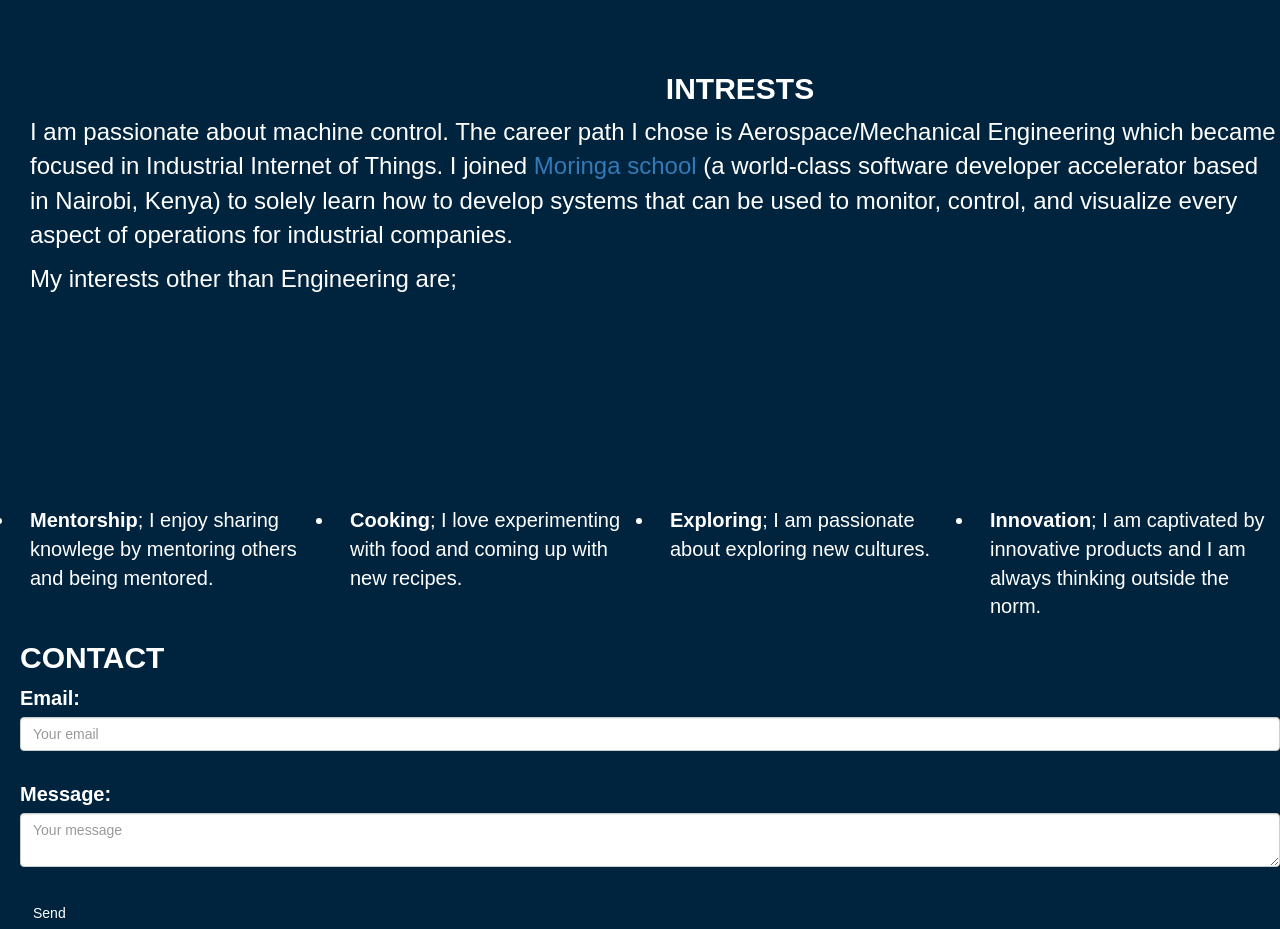
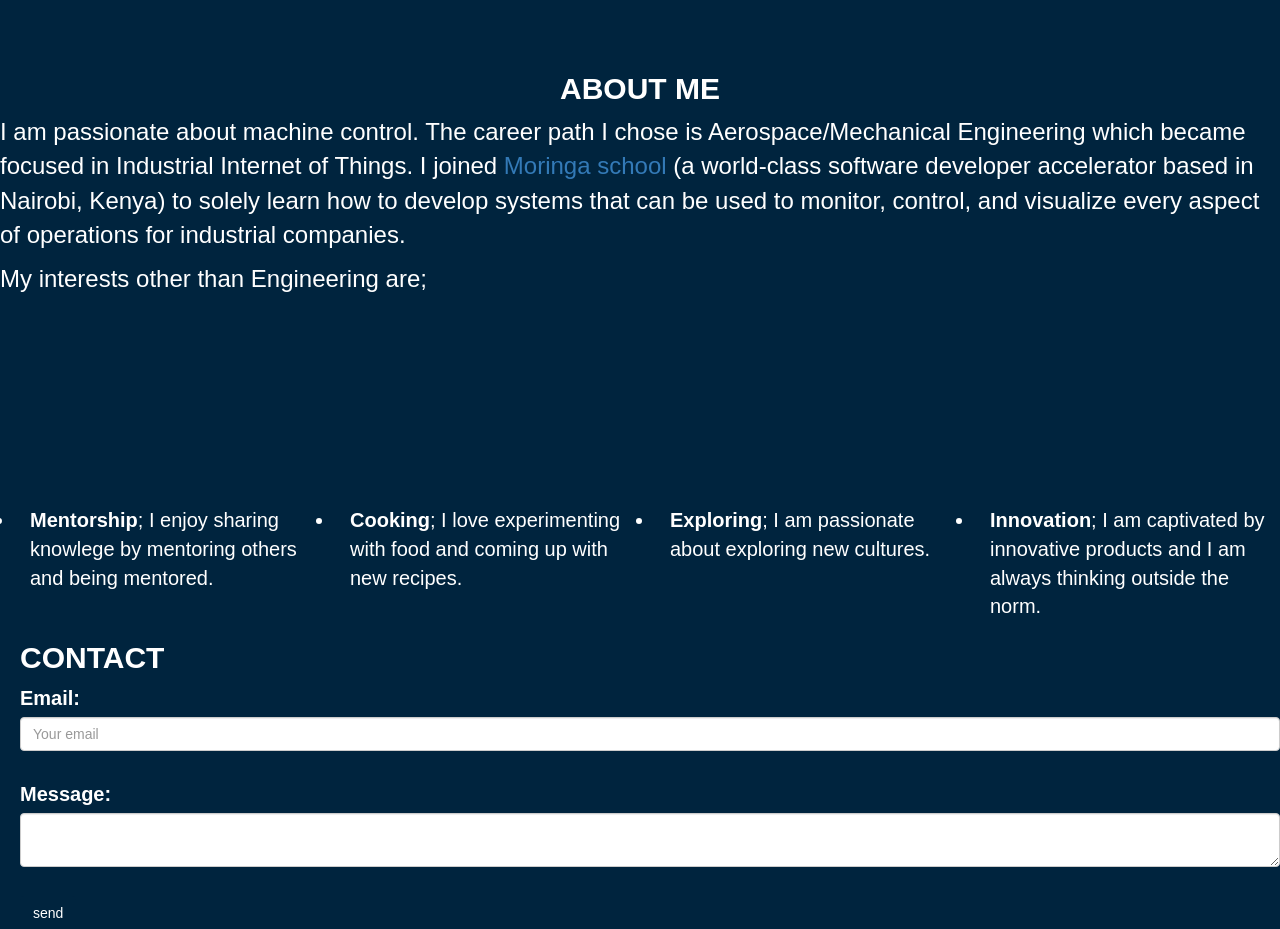
Before and after one commit to Viv-Iam/Programming-portfolio, a plain HTML site: page index.html in a window 1280 px wide. Shown: the part 1871-2800 px from the top of the page. Drawn offline with nearby package versions, Linux system fonts and the light colour scheme.

Commit message:
Make form work

```diff
--- a/css/styles.css
+++ b/css/styles.css
@@ -215,7 +215,6 @@ text-align: center;
 .txt5 {
   color:white;
   margin-top: 80px;
-  margin-left: 200px;
   text-align: center;
 }
 .list {
@@ -226,7 +225,6 @@ text-align: center;
   padding-top:200px;
 }
 .txt6 {
-  margin-left: 30px;
   color: white;
 }
 .txt7 {
--- a/index.html
+++ b/index.html
@@ -29,7 +29,7 @@
                     <ul class="nav navbar-nav">
                         <li><a href="#">HOME</a></li>
                         <li><a href="#projects">PORTFOLIO</a></li>
-                        <li><a href="#interest">INTERESTS</a></li>
+                        <li><a href="#interest">ABOUT ME</a></li>
                         <li><a href="#contact">CONTACT</a></li>
                     </ul>
                 </div>
@@ -87,7 +87,7 @@
     </div>
   </div>
       <div class="interests" id="interest">
-        <h2 class="txt5"><strong>INTRESTS</strong></h2>
+        <h2 class="txt5"><strong>ABOUT ME</strong></h2>
         <p class="txt6">I am passionate about machine control. The career path I chose is Aerospace/Mechanical Engineering which became focused in Industrial Internet of Things. I joined <a href="http://moringaschool.com/">Moringa school</a> (a world-class software developer accelerator based in Nairobi, Kenya) to solely learn how to develop systems that can be used to monitor, control, and visualize every aspect of operations for industrial companies.</p>
         <p class="txt6">My interests other than Engineering are;</p>
         <ul class="list">
@@ -104,9 +104,13 @@
       <div class="contacts" id="contact">
       <h2 class="txt7"><strong>CONTACT</strong></h2>
       <form method="POST" action="http://formspree.io/vivian.opondoh@gmail.com">
-    <label for="email">Email:</label><input class="form-control" type="email" name="email" placeholder="Your email"> <br>
-    <label for="msg">Message:</label><textarea class="form-control" name="message" placeholder="Your message"></textarea> <br>
-    <button class="btn" type="submit">Send</button>
+    <label for="email">Email:</label>
+    <input class="form-control" type="email" name="_replyto" placeholder="Your email">
+    <br>
+    <label for="msg">Message:</label>
+    <textarea class="form-control" name="message" placeholder="Your message">
+    </textarea> <br>
+    <input class="btn" type="submit" value="send">
   </form>
 </div>
 
```
